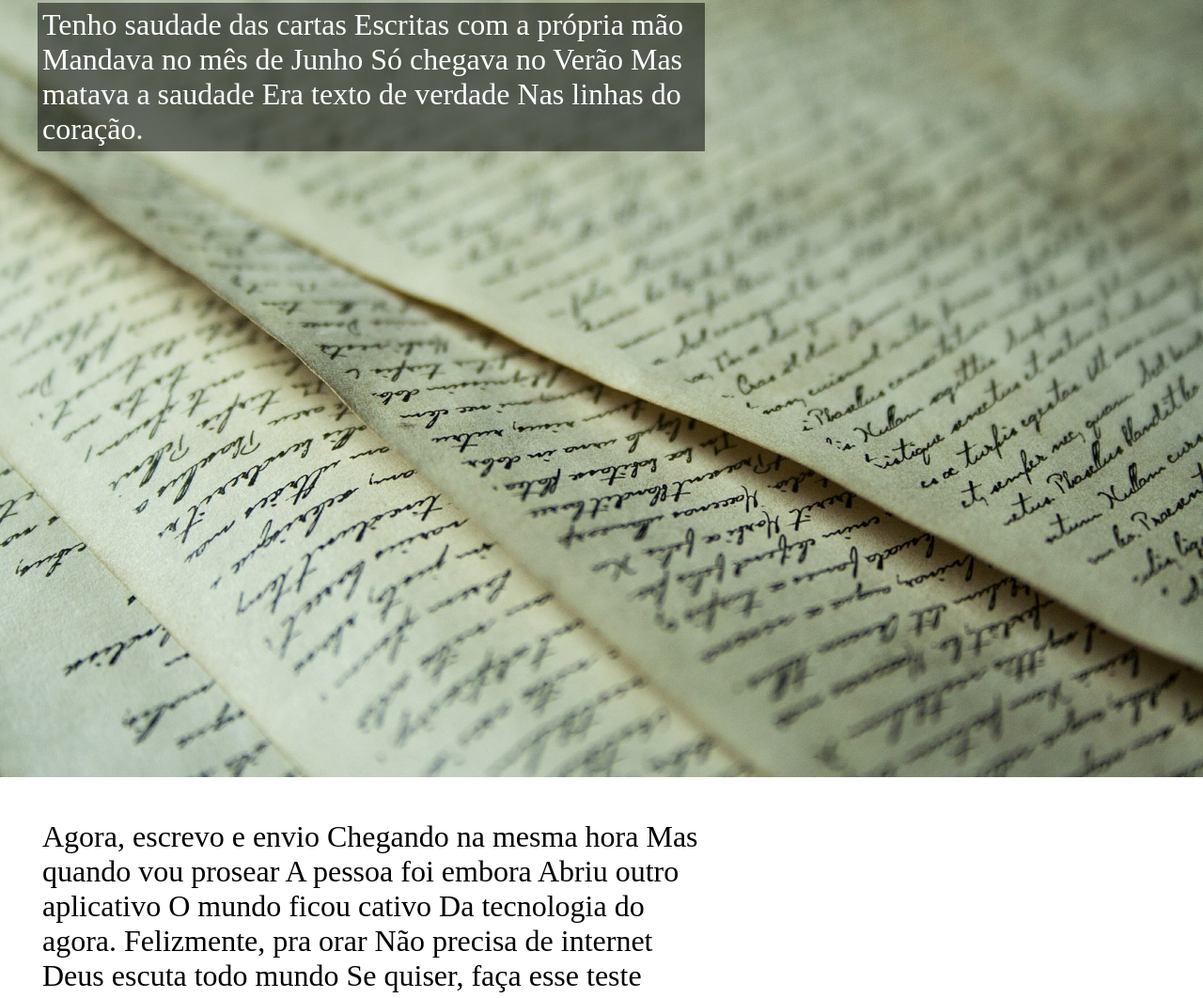
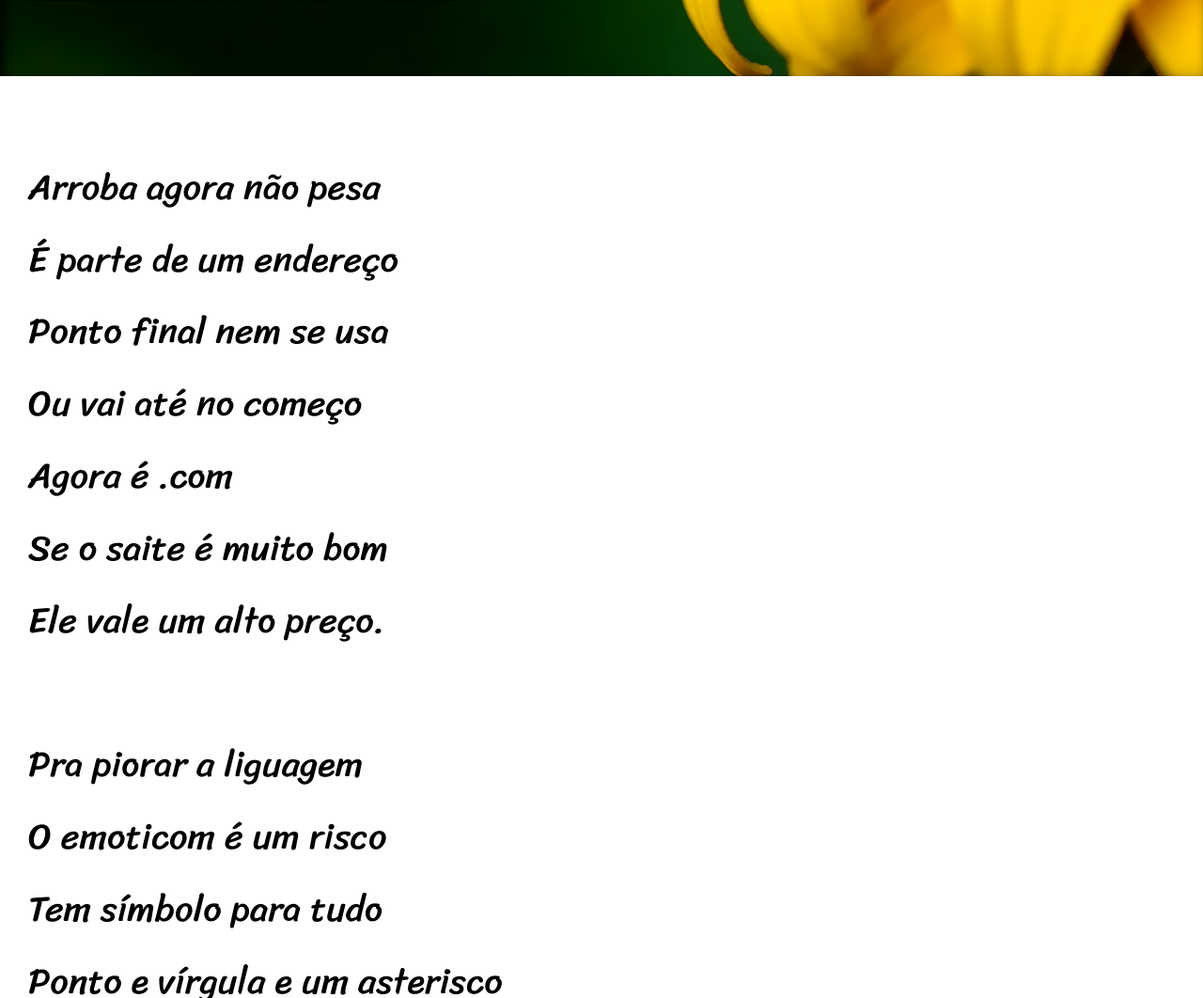
Before and after one commit to SabrinaGamaa/html-css, a plain HTML site: page exercicios/ex023/pag01.html in a window 1280 px wide. Shown: the part 1738-2800 px from the top of the page at 94% size. Drawn offline with Linux system fonts and the light colour scheme.

Commit message:
finalizado site cordel

```diff
--- a/exercicios/ex023/pag01.html
+++ b/exercicios/ex023/pag01.html
@@ -12,19 +12,18 @@
 
     <header>
         <section class="menu">
-            <h1>CORDEL MODERNO</h1>
+            <h1>Cordel Moderno</h1>
             <P>Por <a href="#"><strong>Milton Duarte</strong></a></P>
         </section>
     </header>
 
     <main>
         <div class="normal">
-            <p>Estou ficando cansado
-                Da tal tecnologia
-                Só se fala por e-mail
-                Mensagem curta e fria
-                Twitter e Facebook
-                Antes que eu caduque
+            <p>Estou ficando cansado <br>
+                Da tal tecnologia <br> <br>
+                Mensagem curta e fria <br>
+                Twitter e Facebook <br>
+                Antes que eu caduque <br>
                 Vou dizer tudo em poesia.</p>
         </div>
 
@@ -40,48 +39,48 @@
             </div>
         </div>
         <div class="normal">
-            <p>Arroba agora não pesa
-                É parte de um endereço
-                Ponto final nem se usa
-                Ou vai até no começo
-                Agora é .com
-                Se o saite é muito bom
-                Ele vale um alto preço.
+            <p>Arroba agora não pesa <br>
+                É parte de um endereço <br>
+                Ponto final nem se usa <br>
+                Ou vai até no começo <br>
+                Agora é .com <br>
+                Se o saite é muito bom <br>
+                Ele vale um alto preço. </p>
 
-                Pra piorar a liguagem
-                O emoticom é um risco
-                Tem símbolo para tudo
-                Ponto e vírgula e um asterisco
-                Um beijo significa
-                Pra entender como fica
+            <p> Pra piorar a liguagem <br>
+                O emoticom é um risco <br>
+                Tem símbolo para tudo <br>
+                Ponto e vírgula e um asterisco <br>
+                Um beijo significa <br>
+                Pra entender como fica <br>
                 Decifre esse rabisco.</p>
         </div>
         <div class="imagem" style="background-image: url(imagens/background002.jpg);">
             <div class="segundo">
-                <p>Tenho saudade das cartas
-                    Escritas com a própria mão
-                    Mandava no mês de Junho
-                    Só chegava no Verão
-                    Mas matava a saudade
-                    Era texto de verdade
+                <p>Tenho saudade das cartas <br>
+                    Escritas com a própria mão <br>
+                    Mandava no mês de Junho <br>
+                    Só chegava no Verão <br>
+                    Mas matava a saudade <br>
+                    Era texto de verdade <br>
                     Nas linhas do coração.</p>
             </div>
         </div>
         <div class="normal">
-            <p>Agora, escrevo e envio
-                Chegando na mesma hora
-                Mas quando vou prosear
-                A pessoa foi embora
-                Abriu outro aplicativo
-                O mundo ficou cativo
-                Da tecnologia do agora.
+            <p>Agora, escrevo e envio <br>
+                Chegando na mesma hora <br>
+                Mas quando vou prosear <br>
+                A pessoa foi embora <br>
+                Abriu outro aplicativo <br>
+                O mundo ficou cativo <br>
+                Da tecnologia do agora.</p>
 
-                Felizmente, pra orar
-                Não precisa de internet
-                Deus escuta todo mundo
-                Se quiser, faça esse teste
-                Dois pontos são dois joelhos
-                Seus lábios são aparelhos
+            <p> Felizmente, pra orar <br>
+                Não precisa de internet <br>
+                Deus escuta todo mundo <br>
+                Se quiser, faça esse teste <br>
+                Dois pontos são dois joelhos <br>
+                Seus lábios são aparelhos <br>
                 Deixe que Deus interprete.</p>
         </div>
     </main>
--- a/exercicios/ex023/style.css
+++ b/exercicios/ex023/style.css
@@ -1,6 +1,10 @@
 @charset "UTF-8";
 
-root {
+@import url('https://fonts.googleapis.com/css2?family=Passion+One&display=swap');
+
+@import url('https://fonts.googleapis.com/css2?family=Passion+One&family=Sriracha&display=swap');
+
+:root {
     --fonte1: Verdana, Geneva, Tahoma, sans-serif;
     --fonte2: 'Passion One', cursive;
     --fonte3: 'Sriracha', cursive;
@@ -8,72 +12,80 @@ root {
 
 * {
     margin: 0px;
-    font-family:var(--fonte1);
+    padding: 0px;
+
+}
+
+html, body {
+    min-height: 100vh;
+    background-color: darkgray;
+    font-family: var(--fonte1);
 }
 
 .menu {
     text-align: center;
     color: white;
     background-color: black;
-    padding: 30px;
 }
 
 .menu > h1 {
-    font-size: 7em;
-    padding-top: 40px;
+    font-family: var(--fonte2);
+    font-variant: small-caps;
+    padding-top: 50px;
+    font-size: 10vw;
 }
 
 .menu > p {
-    padding: 20px 0px;
+    padding-bottom: 50px;
 }
 
-.menu > p > a {
+header a, footer a {
     text-decoration: none;
     color: white;
 }
 
-.menu > p > a:hover {
+header a:hover, footer a:hover {
     text-decoration: underline;
 }
 
-main {
-    font-size: 2em;
+div {
+    font-family: var(--fonte3);
+    padding-top: 10vh;
+    padding-bottom: 10vh;
+    line-height: 2em;
+    padding-left: 30px;
+    font-size: 3vw;
+}
 
+div > p {
+    padding-bottom: 2em;
 }
 
 .normal {
-    margin: 40px 0px 40px 40px;
-    width: 700px;
-    padding: 5px;
+    background-color: white;
+    color: black;
 }
 
 .imagem {
-    background-size: 100% 100%;
-    height: 98vh;
+    background-color: rgb(80, 73, 73);
+    background-position: right center;
+    background-size: cover;
     background-attachment: fixed;
-    padding: 40px;
+    box-shadow: inset 6px 6px 13px 0px rgba(0, 0, 0, 0.788);
 }
 
 .segundo {
     background-color: rgba(0, 0, 0, 0.514);
     color: white;
     padding: 5px;
-    width: 700px;
+    display: inline-block;
+    text-shadow: 1px 1px 0px black;
+
 }
 
 footer {
-    font-family: var(--fonte3);
     text-align: center;
     background-color: black;
     color: white;
     padding: 10px;
-    font-size: 1em;
 }
-footer > p > a {
-    color: white;
-    text-decoration: none;
-}
-
-footer > p > a:hover {
-    text-decoration: underline;
-}
```
